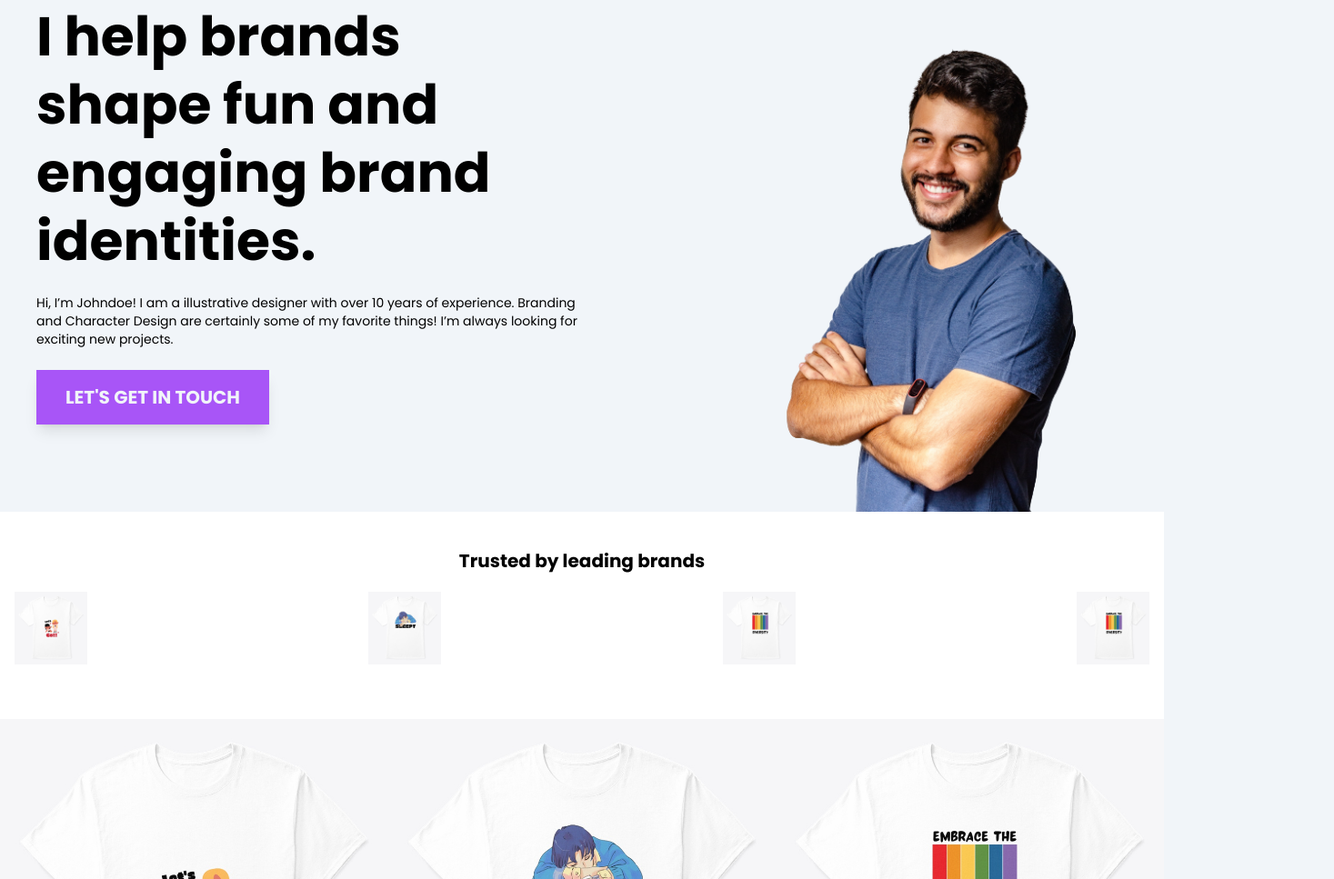
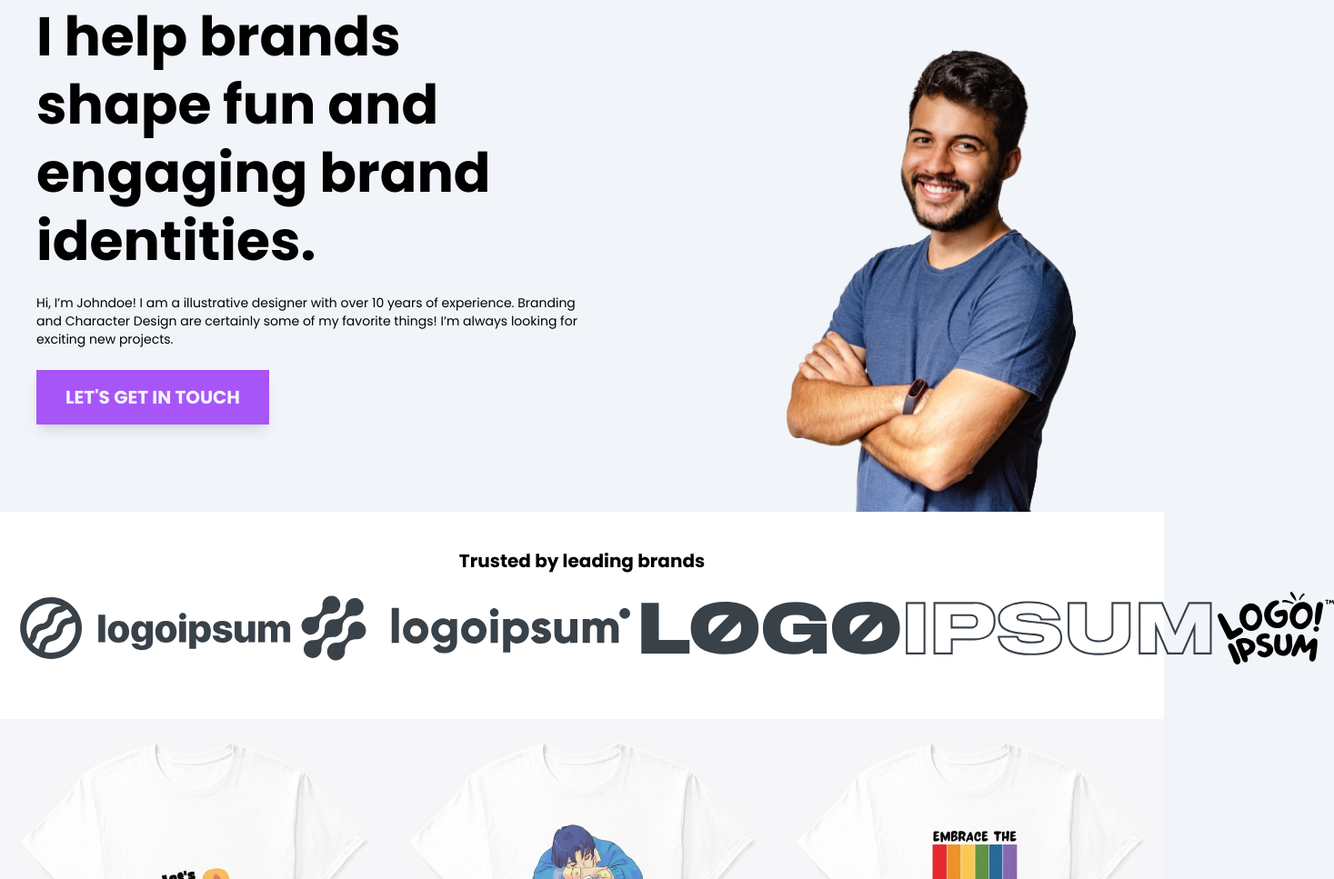
Before and after one commit to Vikneshoftheleaf/profile, a website: page exp1.html in a window 1280 px wide. Shown: the part 133-1100 px from the top of the page at 91% size, 1467 px wide, since content can reach past the window. Drawn offline with nearby package versions, Linux system fonts and the light colour scheme; files that its build step writes are made by us from their sources.

Commit message:
Update exp1.html

```diff
--- a/exp1.html
+++ b/exp1.html
@@ -69,10 +69,10 @@
         <div>
             <div class="text-center text-xl font-bold">Trusted by leading brands</div>
             <div class="flex justify-between px-4 my-5">
-                <img src="./src/800 (1).jpg" alt="" class="h-20">
-                <img src="./src/800 (12).jpg" alt="" class="h-20">
-                <img src="./src/800 (4).jpg" alt="" class="h-20">
-                <img src="./src/800 (4).jpg" alt="" class="h-20">
+                <img src="./src/logoipsum-217.svg" alt="" class="h-20">
+                <img src="./src/logoipsum-218.svg" alt="" class="h-20">
+                <img src="./src/logoipsum-219.svg" alt="" class="h-20">
+                <img src="./src/logoipsum-284.svg" alt="" class="h-20">
             </div>
         </div>
 
```
